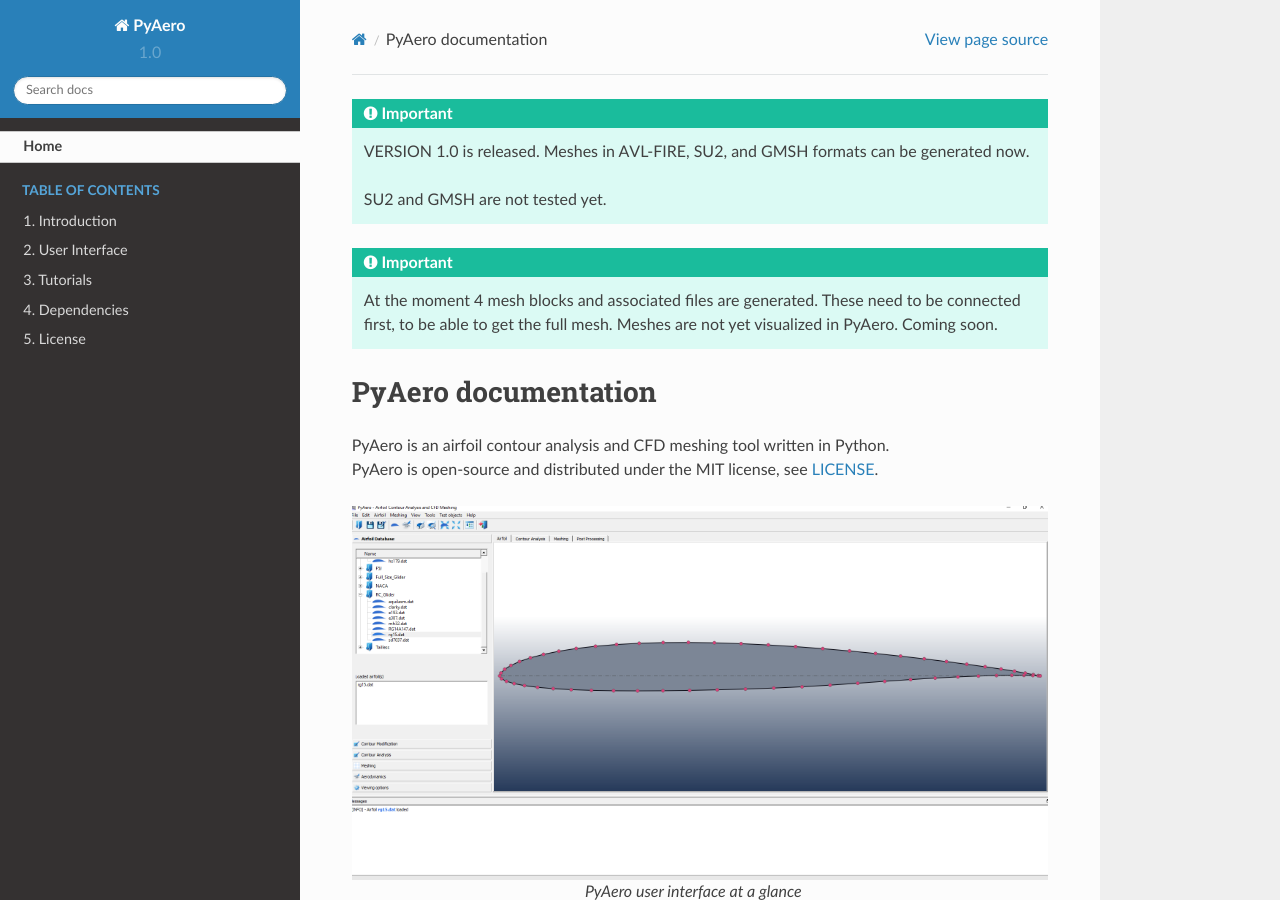
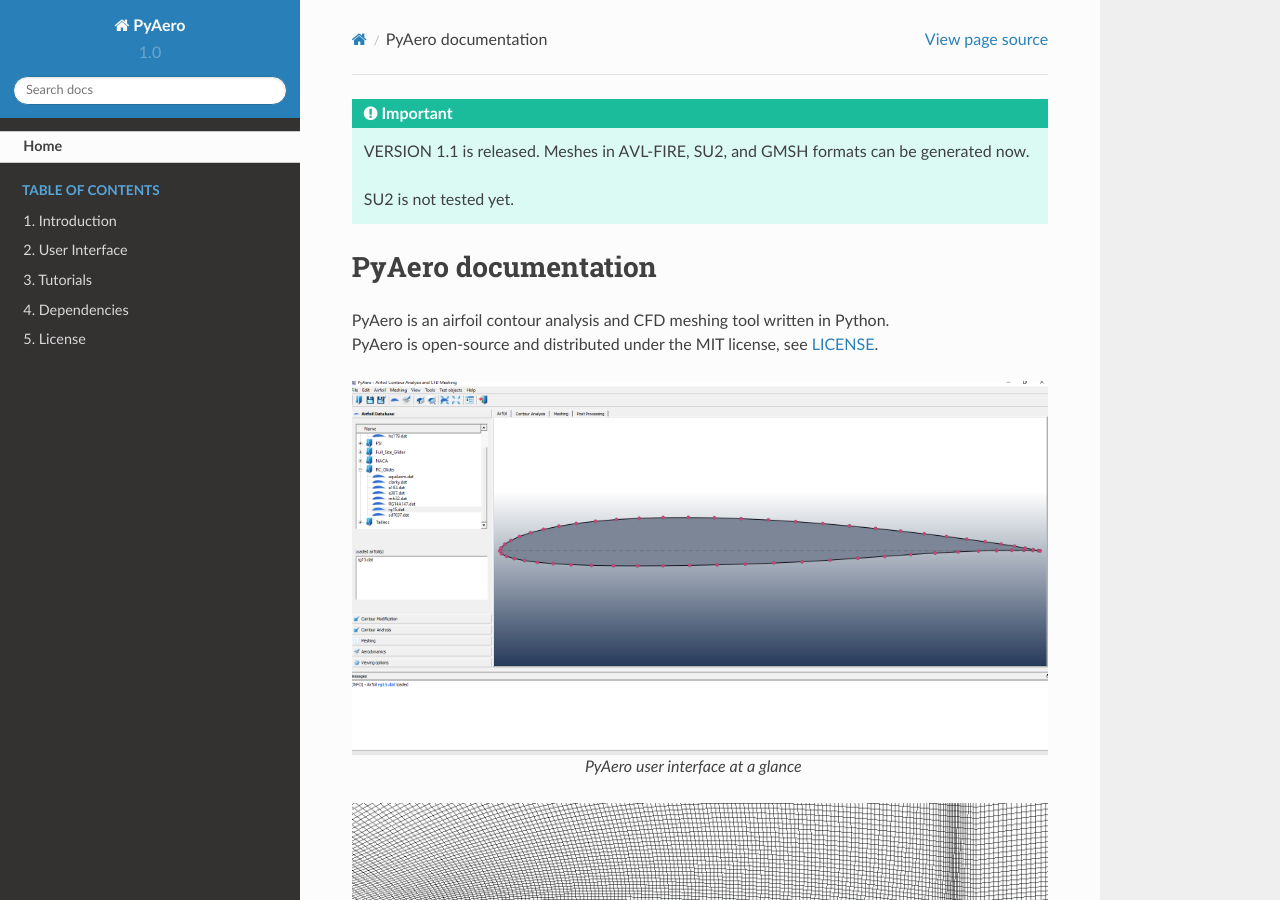
Before and after one commit to positroncascade/PyAero, a Sphinx documentation site: the page built from docs/index.rst, in a window 1280 px wide and 900 px high. Built offline with Sphinx 7.4.7 and the Read the Docs theme 2.0.0, drawn with Linux system fonts in a browser that asks for light colours.

Commit message:
updated docu

```diff
--- a/docs/index.rst
+++ b/docs/index.rst
@@ -3,16 +3,11 @@
    <br />
 
 .. important::
-   VERSION 1.0 is released.
+   VERSION 1.1 is released.
    Meshes in AVL-FIRE, SU2, and GMSH formats can be generated now.
 
-   SU2 and GMSH are not tested yet.
+   SU2 is not tested yet.
 
-.. important::
-   At the moment 4 mesh blocks and associated files are generated.
-   These need to be connected first, to be able to get the full mesh.
-   Meshes are not yet visualized in PyAero.
-   Coming soon.
 
 ********************
 PyAero documentation
```
